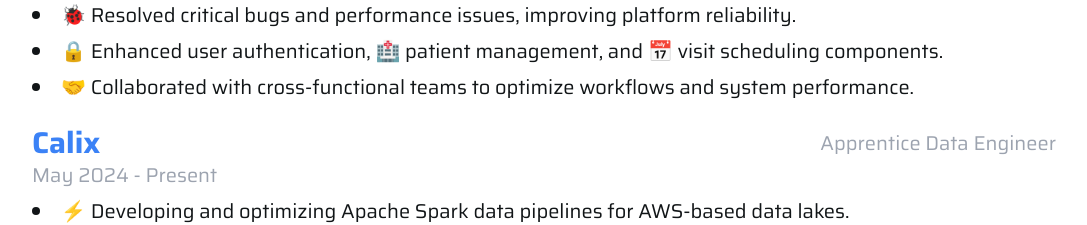
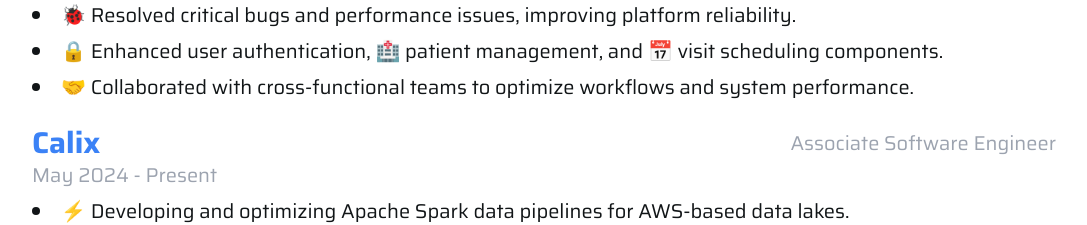
Before and after one commit to Vyomrana02/Vyomrana02.github.io, a Next.js app: page / in a window 1280 px wide. Shown: the part 3500-3725 px from the top of the page, without its empty margins (96-1183 px from the left). Built offline with nearby package versions, Linux system fonts and the light colour scheme.

Commit message:
Update Experience.tsx

```diff
--- a/src/app/components/Experience.tsx
+++ b/src/app/components/Experience.tsx
@@ -32,7 +32,7 @@
           <div>
             <div className="flex justify-between items-center">
               <h3 className="text-3xl font-bold text-blue-500">Calix</h3>
-              <p className="text-gray-400 text-right">Apprentice Data Engineer</p>
+              <p className="text-gray-400 text-right">Associate Software Engineer</p>
             </div>
             <p className="text-gray-400">May 2024 - Present</p>
             <ul className="mt-2 list-disc list-inside space-y-2">
```
